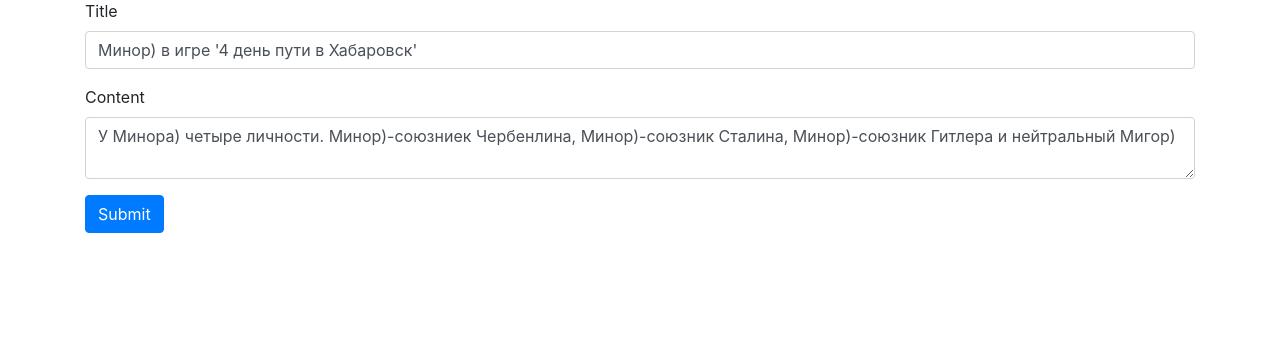
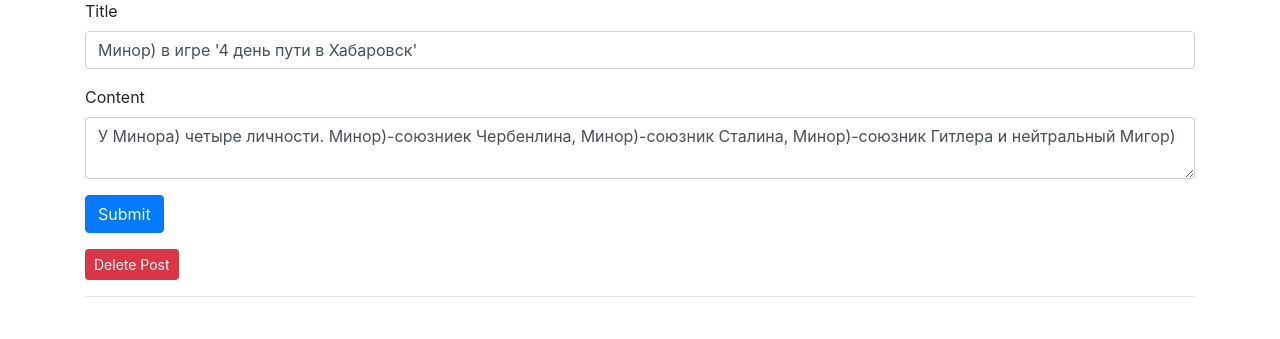
Before and after one commit to CatMeme228/Site, a Flask app: page /1/edit in a window 1280 px wide. Shown: the part 113-452 px from the top of the page. Run offline with Flask 2, Linux system fonts and the light colour scheme; data comes from the database, SQL or seed files in the repository; some libraries are stand-ins or nearby versions.

Commit message:
Global refactoring. Now you can delete posts from site

```diff
--- /dev/null
+++ b/app/__init__.py
@@ -0,0 +1,6 @@
+from flask import Flask
+
+app = Flask(__name__)
+app.config['SECRET_KEY'] = 'your secret key'
+
+from app import views
--- /dev/null
+++ b/app/repositories.py
@@ -0,0 +1,61 @@
+import sqlite3
+from werkzeug.exceptions import abort
+from flask import flash
+
+def get_db_connection():
+    conn= sqlite3.connect('C:/Users/tolab/PycharmProjects/Site/database.db')
+    conn.row_factory = sqlite3.Row
+    return conn
+
+
+def get_db_connection_users():
+    connUsers= sqlite3.connect('C:/Users/tolab/PycharmProjects/Site/users.db')
+    connUsers.row_factory = sqlite3.Row
+    return connUsers
+
+
+def get_post(post_id):
+    conn = get_db_connection()
+    post = conn.execute('SELECT * FROM posts WHERE id = ?',
+                        (post_id,)).fetchone()
+    conn.close()
+    if post is None:
+        abort(404)
+    return post
+
+
+def get_all_posts():
+    conn = get_db_connection()
+    posts = conn.execute('SELECT * from posts').fetchall()
+    conn.close()
+    return posts
+
+
+def add_posts(title, content):
+    conn = get_db_connection()
+    conn.execute('INSERT INTO posts (title, content) VALUES (?, ?)',
+                 (title, content))
+    conn.commit()
+    conn.close()
+
+
+def update_posts(title, content, id):
+    conn = get_db_connection()
+    conn.execute('UPDATE posts SET title = ?, content = ?'
+                 ' WHERE id = ?',
+                 (title, content, id))
+    conn.commit()
+    conn.close()
+
+def delete_posts(id):
+    conn = get_db_connection()
+    conn.execute('DELETE FROM posts WHERE id = ?', (id,))
+    conn.commit()
+    conn.close()
+
+def registration_user(name, password):
+    connUsers = get_db_connection_users()
+    connUsers.execute('INSERT INTO users (name, password) VALUES (?, ?)',
+                      (name, password))
+    connUsers.commit()
+    connUsers.close()
--- a/templates/edit.html
+++ b/app/templates/edit.html
@@ -20,4 +20,10 @@
         <button type="submit" class="btn btn-primary">Submit</button>
     </div>
 </form>
+    <form action="{{ url_for('delete', id=post['id']) }}" method="POST">
+    <input type="submit" value="Delete Post"
+            class="btn btn-danger btn-sm"
+            onclick="return confirm('Are you sure you want to delete this post?')">
+</form>
+<hr>
 {% endblock %}
--- a/templates/index.html
+++ b/app/templates/index.html
@@ -7,9 +7,6 @@
             <h2>{{ post['title'] }}</h2>
         </a>
         <span class="badge badge-primary">{{ post['created'] }}</span>
-        <a href="{{ url_for('edit', id=post['id']) }}">
-            <span class="badge badge-warning">Edit</span>
-        </a>
         <hr>
     {% endfor %}
 {% endblock %}
--- a/templates/post.html
+++ b/app/templates/post.html
@@ -6,5 +6,6 @@
     <a href="{{ url_for('edit', id=post['id']) }}">
         <span class="badge badge-warning">Edit</span>
     </a>
+
     <p>{{ post['content'] }}</p>
 {% endblock %}
--- a/app.py
+++ b/app/views.py
@@ -1,38 +1,11 @@
-from flask import Flask, render_template, request, url_for, flash, redirect
-import  sqlite3
-from werkzeug.exceptions import abort
+from flask import render_template, request, url_for, flash, redirect
 
+from app import app
 
-def get_db_connection():
-    conn= sqlite3.connect('database.db')
-    conn.row_factory = sqlite3.Row
-    return conn
-
-def get_db_connection_users():
-    connUsers= sqlite3.connect('users.db')
-    connUsers.row_factory = sqlite3.Row
-    return connUsers
-
-def get_post(post_id):
-    conn = get_db_connection()
-    post = conn.execute('SELECT * FROM posts WHERE id = ?',
-                        (post_id,)).fetchone()
-    conn.close()
-    if post is None:
-        abort(404)
-    return post
-
-
-app = Flask(__name__)
-app.config['SECRET_KEY'] = 'your secret key'
-
-
+from app.repositories import get_all_posts, get_post, add_posts, update_posts, delete_posts, registration_user#, like_posts
 @app.route('/')
 def draw_main_page():
-    conn = get_db_connection()
-    posts= conn.execute('SELECT * from posts').fetchall()
-    conn.close()
-
+    posts= get_all_posts()
     return render_template('index.html', posts = posts)
 
 @app.route('/about')
@@ -53,11 +26,7 @@ def create():
         if not title:
             flash('Введите заголовок!')
         else:
-            conn = get_db_connection()
-            conn.execute('INSERT INTO posts (title, content) VALUES (?, ?)',
-                         (title, content))
-            conn.commit()
-            conn.close()
+            add_posts(title, content)
             return redirect(url_for('draw_main_page'))
 
     return render_template('create.html')
@@ -73,12 +42,7 @@ def edit(id):
         if not title:
             flash('Title is required!')
         else:
-            conn = get_db_connection()
-            conn.execute('UPDATE posts SET title = ?, content = ?'
-                         ' WHERE id = ?',
-                         (title, content, id))
-            conn.commit()
-            conn.close()
+            update_posts(title, content, id)
             return redirect(url_for('draw_main_page'))
 
     return render_template('edit.html', post=post)
@@ -93,14 +57,22 @@ def registration():
         if not name or not password:
             flash('Заполните все поля!')
         else:
-            connUsers = get_db_connection_users()
-            connUsers.execute('INSERT INTO users (name, password) VALUES (?, ?)',
-                         (name, password))
-            connUsers.commit()
-            connUsers.close()
+            registration_user(name, password)
             return redirect(url_for('draw_main_page'))
     return render_template('registration.html')
+
+@app.route('/<int:id>/delete', methods=('POST',))
+def delete(id):
+    delete_posts(id)
+    return redirect(url_for('draw_main_page'))
+
+
+'''@app.route('/<int:id>/like', methods=('POST',))
+def like(id):
+    like_posts(id)
+    return redirect(url_for('draw_main_page'))
 
 
 if __name__ == '__main__':
     app.run()
+'''
--- /dev/null
+++ b/run.py
@@ -0,0 +1,2 @@
+from app import app
+app.run(debug=True)
--- a/schema.sql
+++ b/schema.sql
@@ -1,7 +1,6 @@
-
 CREATE TABLE IF NOT EXISTS posts(
     id INTEGER PRIMARY KEY AUTOINCREMENT,
     created TIMESTAMP NOT NULL DEFAULT (datetime('now','localtime')),
     title TEXT NOT NULL,
-    content TEXT NOT NULL
+    content TEXT NOT NULL,
 )
```
Also changed, not shown: app/templates/about.html (renamed from templates/about.html), app/templates/base.html (renamed from templates/base.html), app/templates/create.html (renamed from templates/create.html), app/templates/registration.html (renamed from templates/registration.html).
